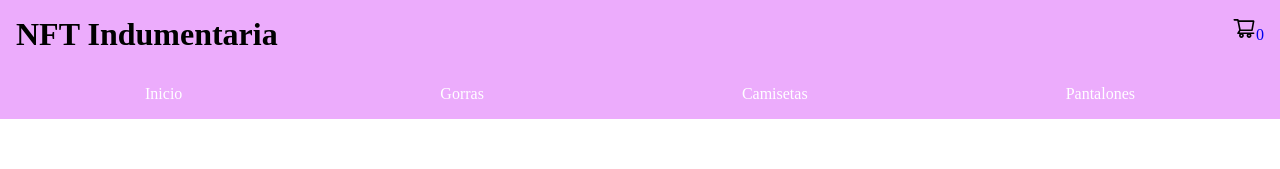
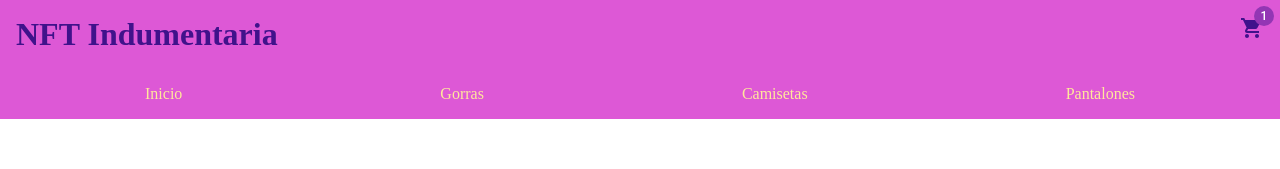
Before and after one commit to sashatayra/react_coder, a React (Vite) app: page / in a window 1280 px wide. Shown: the top 169 px of the page. Built offline with nearby package versions, Linux system fonts and the light colour scheme.

Commit message:
cambiando estilos

```diff
--- a/src/App.jsx
+++ b/src/App.jsx
@@ -2,16 +2,20 @@ import Footer from "./components/layout/footer/Footer";
 import Navbar from "./components/layout/navbar/Navbar";
 import Home from "./components/pages/home/Home";
 import ItemListContainer from "./components/pages/itemList/itemListContainer";
+import { ThemeProvider } from "@emotion/react";
+import { customTheme } from "./themeConfig";
 
 function App() {
   const bienvenida = "Bienvenido a";
   return (
+    <ThemeProvider theme={customTheme}>
       <div>
         <Navbar />
         <ItemListContainer bienvenida={bienvenida} />
         <Home />
         <Footer />
       </div>
+    </ThemeProvider>
   );
 }
 
--- a/src/components/common/cartWidget/CartWidget.jsx
+++ b/src/components/common/cartWidget/CartWidget.jsx
@@ -1,8 +1,12 @@
-import { AiOutlineShoppingCart } from "react-icons/ai";
+import ShoppingCartIcon from "@mui/icons-material/ShoppingCart";
+import Badge from "@mui/material/Badge";
+
 const CartWidget = () => {
   return (
     <div>
-      <AiOutlineShoppingCart color="#000" size="1.5rem" />0
+      <Badge badgeContent={1} color="secondary">
+        <ShoppingCartIcon sx={{ color: "#40128B" }} />
+      </Badge>
     </div>
   );
 };
--- a/src/components/layout/navbar/Navbar.css
+++ b/src/components/layout/navbar/Navbar.css
@@ -3,7 +3,11 @@
   position: sticky;
   top: 0;
   z-index: 999;
-  background-color: #dc66f98a;
+  background-color: #dd58d6;
+}
+
+.logo {
+  color: #40128b;
 }
 
 .header {
@@ -18,5 +22,5 @@ ul {
   display: flex;
   justify-content: space-around;
   padding: 1rem;
-  color: #fff;
+  color: #ffe79b;
 }
--- a/src/components/layout/navbar/Navbar.jsx
+++ b/src/components/layout/navbar/Navbar.jsx
@@ -5,7 +5,7 @@ const Navbar = () => {
   return (
     <header className="contenedor-header">
       <div className="header">
-        <h1>NFT Indumentaria</h1>
+        <h1 className="logo">NFT Indumentaria</h1>
         <a class="boton-carrito" href="carrito.html">
           <CartWidget />
         </a>
--- /dev/null
+++ b/src/themeConfig.js
@@ -0,0 +1,12 @@
+import { createTheme } from "@mui/material";
+
+export const customTheme = createTheme({
+  palette: {
+    primary: {
+      main: "#40128B",
+    },
+    secondary: {
+      main: "#9336B4",
+    },
+  },
+});
```
Lines whose indentation alone changed are shown as unchanged.
